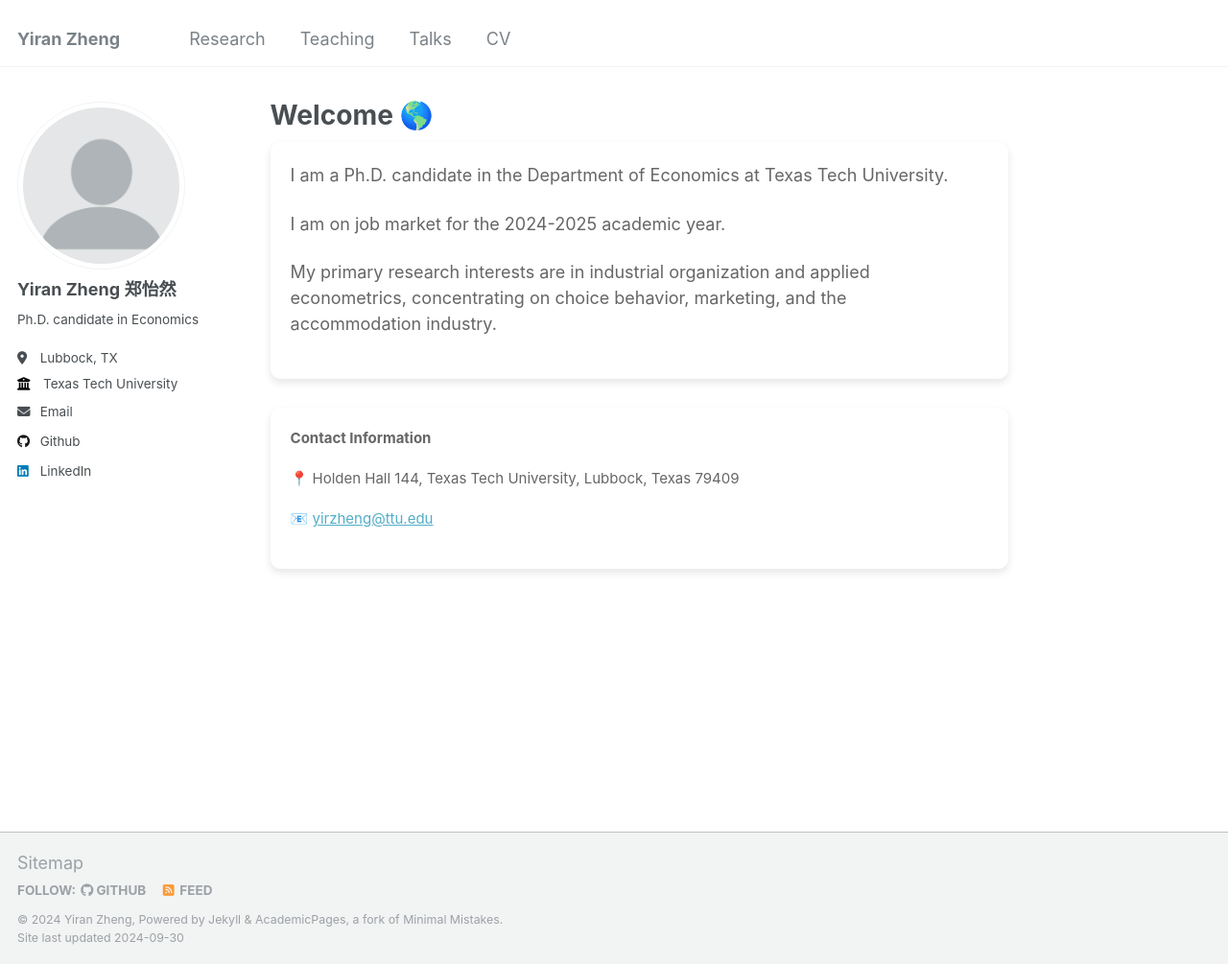
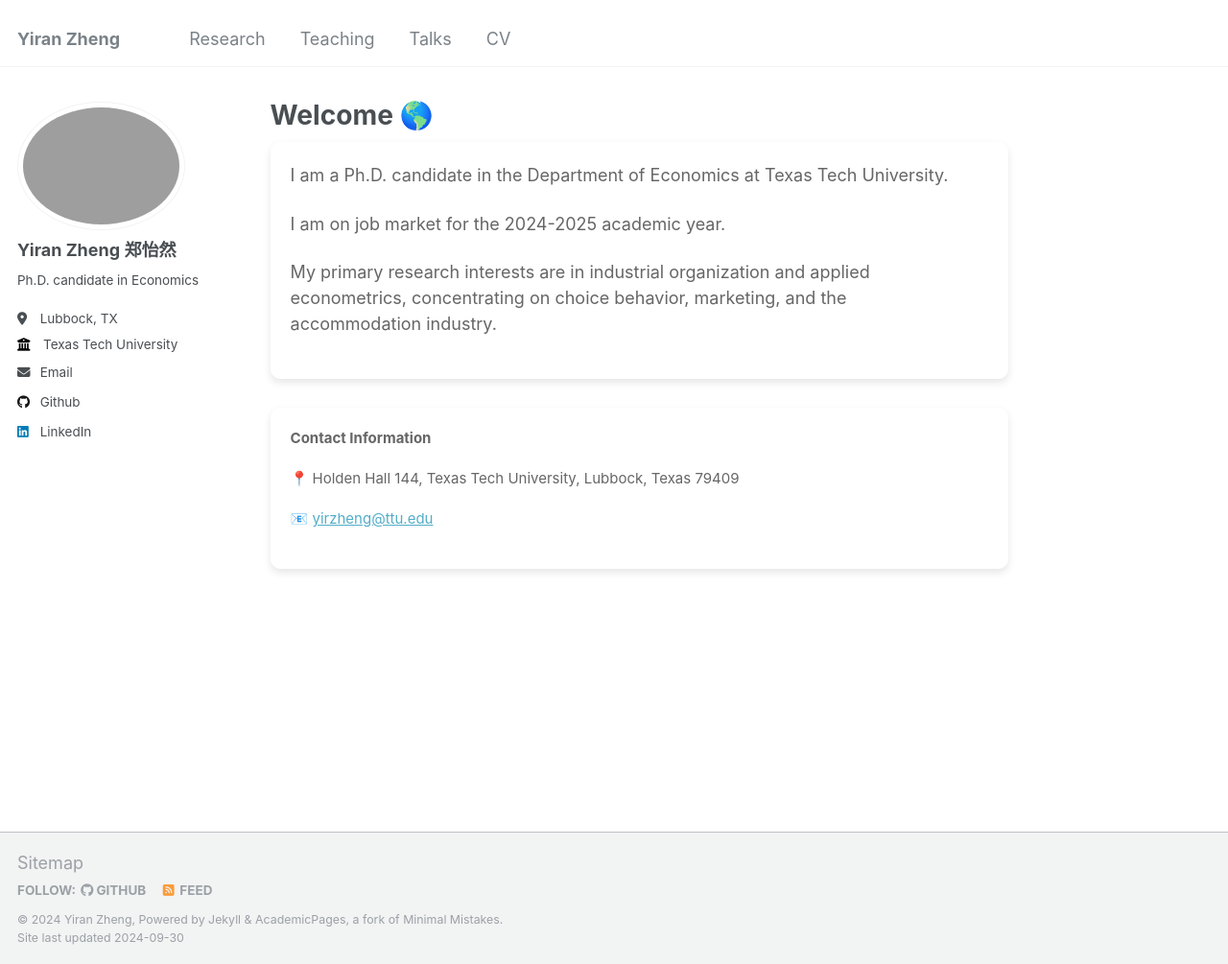
Before and after one commit to yiran-zheng/yiran-zheng.github.io, a Jekyll site: the page built from _pages/about.md, in a window 1280 px wide and 1005 px high. Shown: the whole window at 96% size. Built offline with Jekyll 4.4.1, drawn with Linux system fonts in a browser that asks for light colours.

Commit message:
Update _config.yml

```diff
--- a/_config.yml
+++ b/_config.yml
@@ -22,7 +22,7 @@ repository               : "yiran-zheng/yiran-zheng.github.io"
 #               Additional customization can be done by editing /_includes/author-profile.html
 author:
   # Biographic information
-  avatar           : "profile.png"
+  avatar           : "pic2.png"
   name             : "Yiran Zheng 郑怡然"
   pronouns         : # example: "she/her"
   bio              : "Ph.D. candidate in Economics"
```
